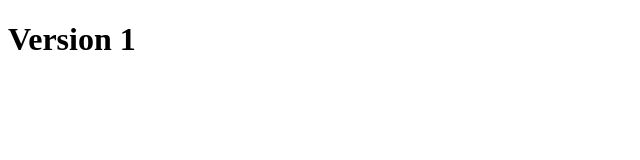
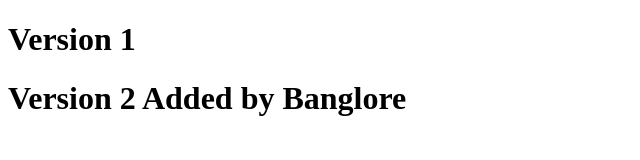
Before and after one commit to Naziya06/Hyderabad, a plain HTML site: page index.html in a window 1280 px wide. Shown: the whole page, without its empty margins (0-640 px from the left). Drawn offline with Linux system fonts and the light colour scheme.

Commit message:
Version 2 Added by Banglore

```diff
--- a/index.html
+++ b/index.html
@@ -7,5 +7,6 @@
 </head>
 <body>
     <h1>Version 1</h1>
+    <h1>Version 2 Added by Banglore</h1>
 </body>
 </html>
```
